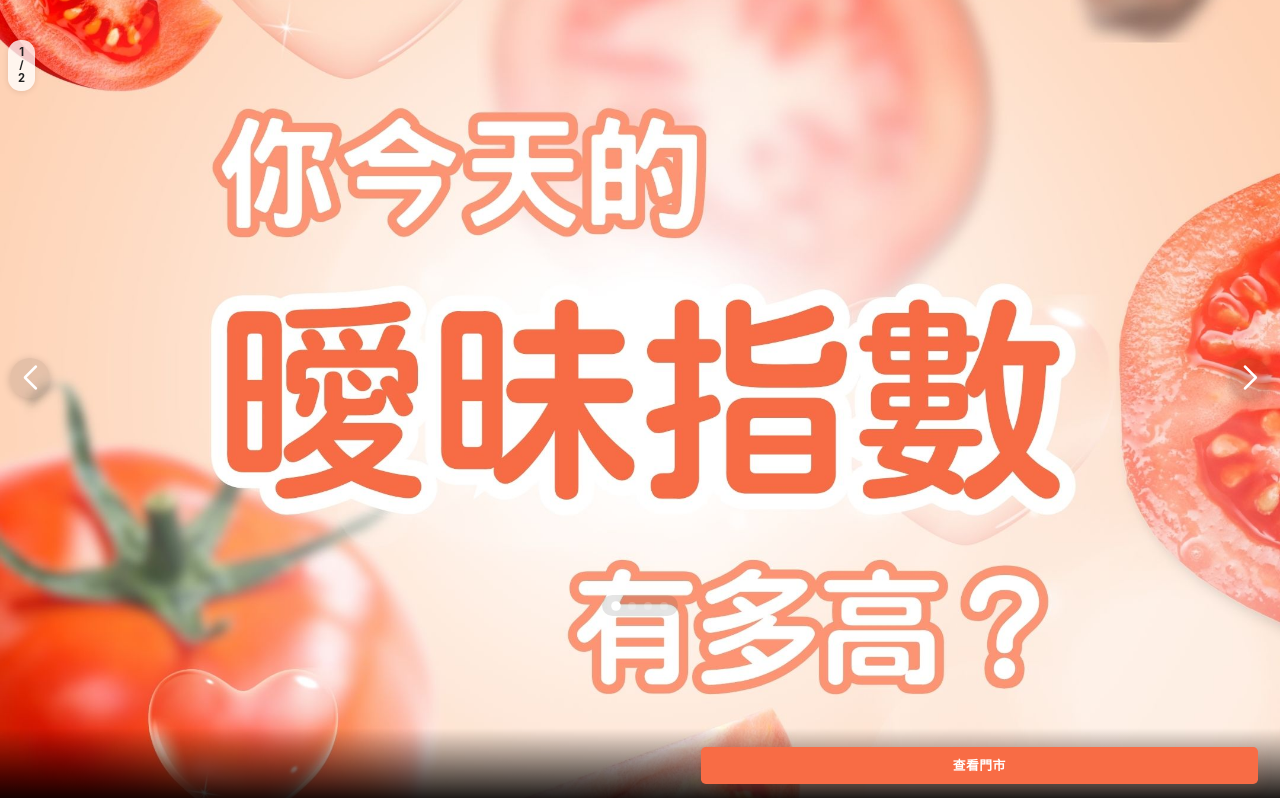
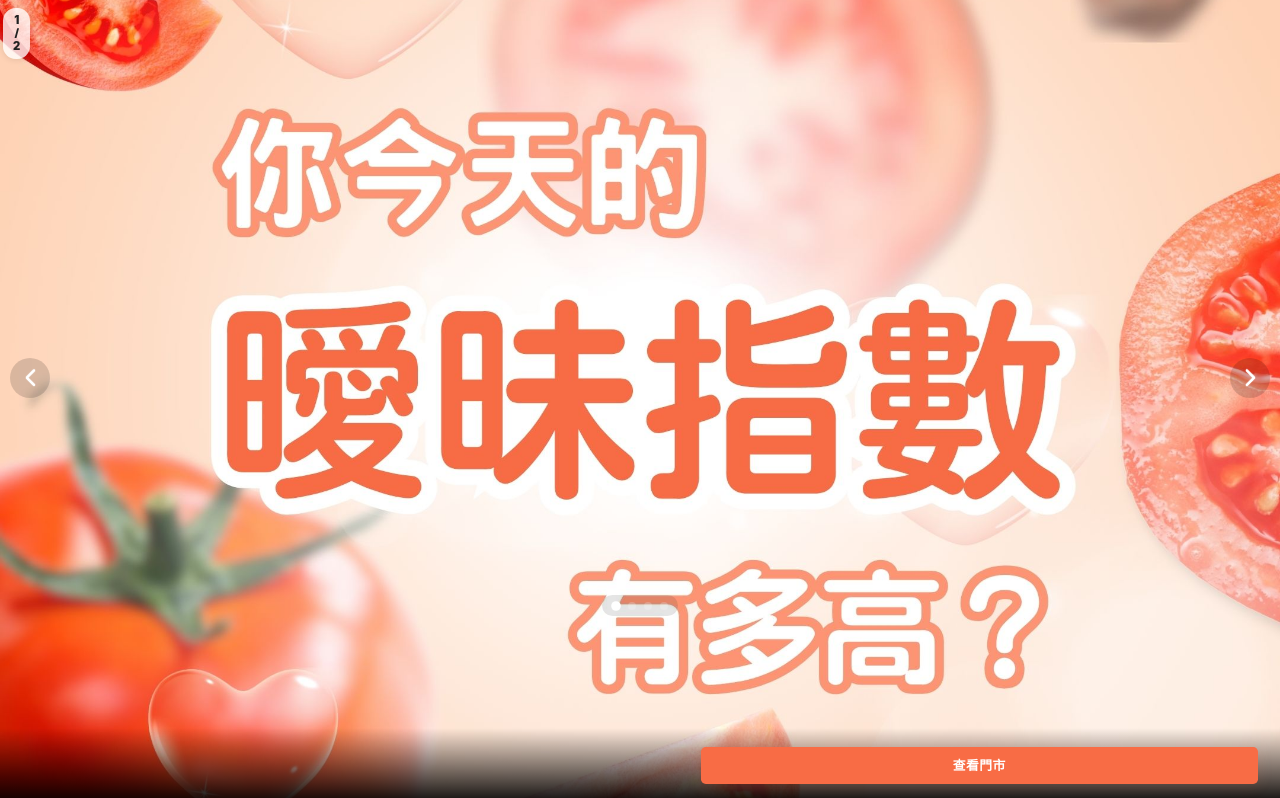
Before and after one commit to Jnwy/hi-life, a plain HTML site: page index.html in a window 1280 px wide. Shown: the top 798 px of the page. Drawn offline with nearby package versions, Linux system fonts and the light colour scheme.

Commit message:
左右滑動按鈕樣式修改

```diff
--- a/index.html
+++ b/index.html
@@ -29,13 +29,13 @@
       }
       .section-indicator {
         position: absolute;
-        top: 5%;
-        left: 0.5rem;
+        top: 1%;
+        left: 0.2rem;
         background-color: hsla(0, 0%, 100%, 0.774);
         padding: 0.4rem 0;
         border-radius: 0.8rem;
         font-size: 0.7rem;
-        font-weight: bold;
+        font-weight: 900;
         z-index: 20;
         box-shadow: 0 1px 6px 0 rgba(0, 0, 0, 0.1);
         color: #222;
@@ -84,20 +84,19 @@
       }
       .inner-swiper .swiper-button-next,
       .inner-swiper .swiper-button-prev {
-        color: #f28500;
-        background-color: rgba(0, 0, 0, 0.1);
+        background-color: rgba(0, 0, 0, 0.15);
         width: 2.5rem;
         height: 2.5rem;
         border-radius: 50%;
-        box-shadow: 0 2px 8px rgba(0, 0, 0, 0.2);
         top: 50%;
         transform: translateY(-50%);
       }
       .inner-swiper .swiper-button-next:after,
       .inner-swiper .swiper-button-prev:after {
-        font-size: 1.5rem;
+        font-size: 1rem;
         color: rgba(255, 255, 255, 1);
-        font-weight: 700;
+        font-weight: 900;
+        text-shadow: 0 0 1px #fff, 0 0 1px #fff, 0 0 1px #fff;
       }
       .swiper-slide,
       .inner-swiper .swiper-slide {
```
